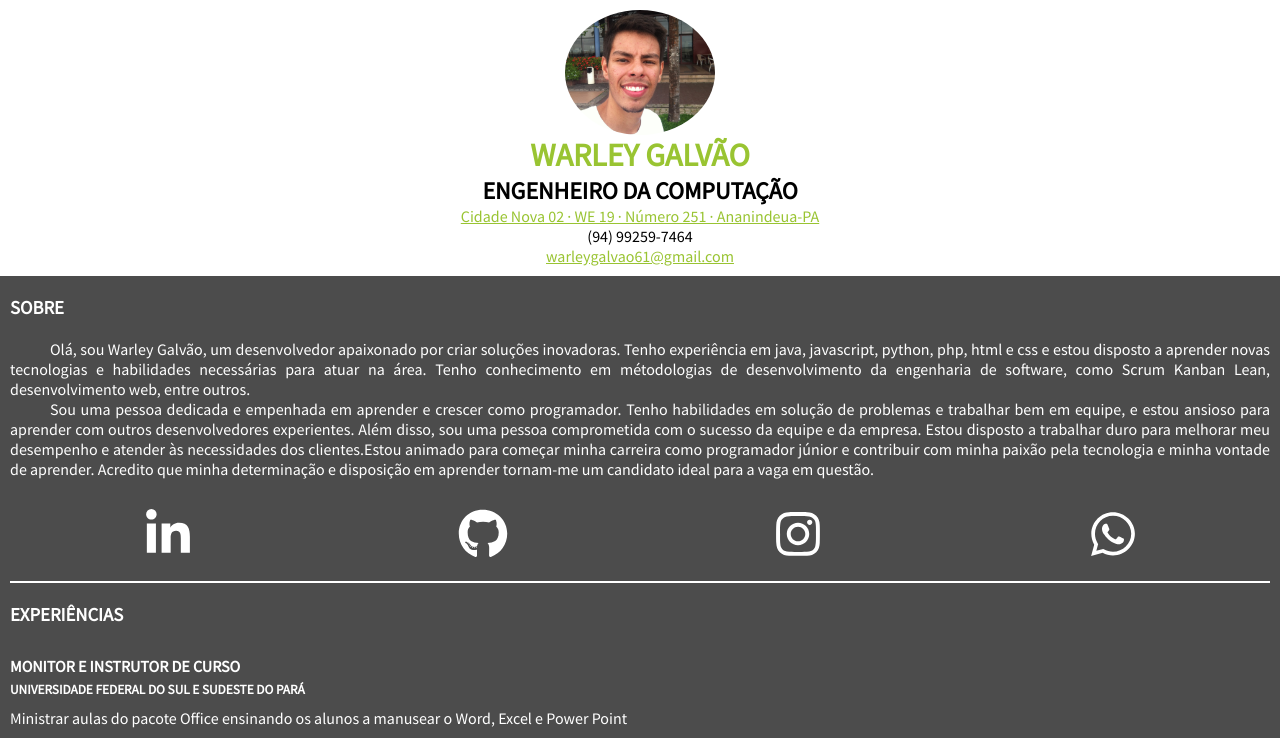
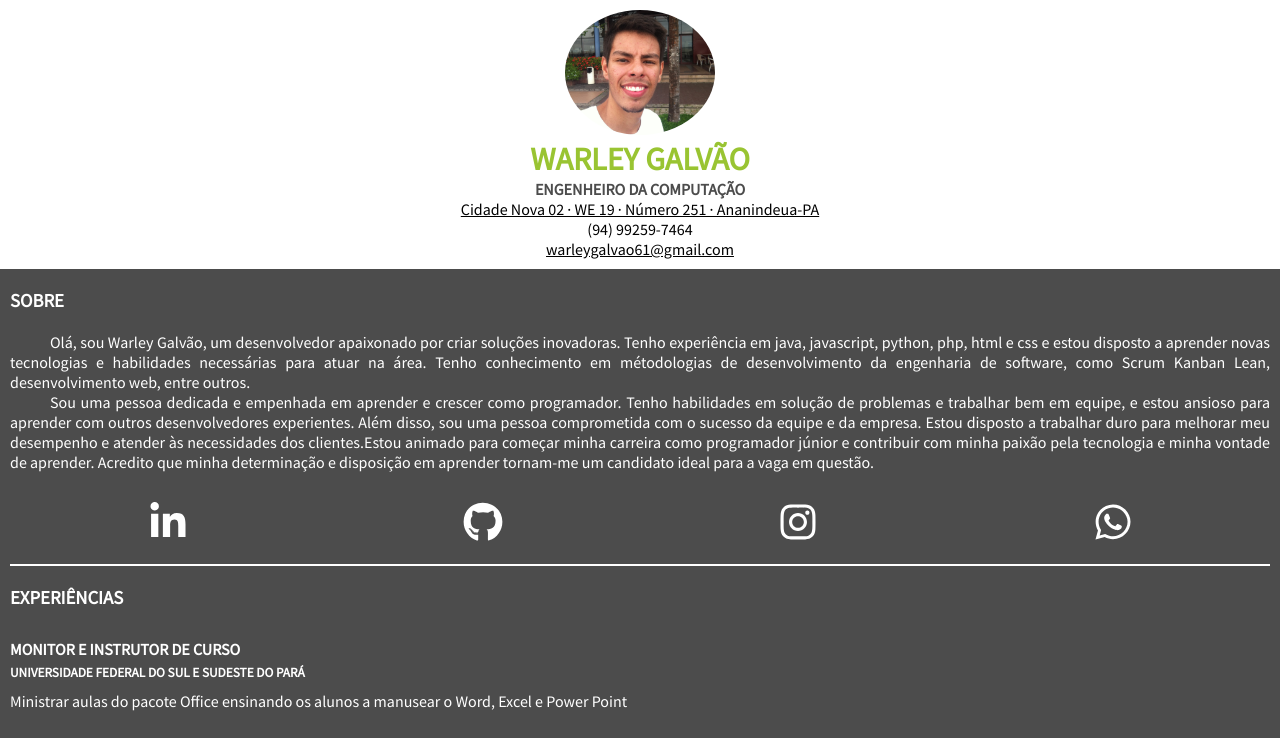
Before and after one commit to wrgalvao0/curriculo_v2, a plain HTML site: page index.html in a window 1280 px wide. Shown: the top 738 px of the page. Drawn offline with nearby package versions, Linux system fonts and the light colour scheme.

Commit message:
pequenos ajustes

```diff
--- a/css/style.css
+++ b/css/style.css
@@ -3,12 +3,22 @@
     margin: 0;
     padding: 0;
 }
-header{
+.header{
     display: flex;
     flex-direction: column;
     align-items: center;
     font-family: 'Source Sans Pro', sans-serif;
     padding: 10px;
+}
+#subtitulo-cabecalho{
+    font-size: 12pt;
+    color: #4c4c4c;
+}
+#endereco{
+    color: black;
+}
+#email{
+    color: black;
 }
 .links-sobre{
     text-decoration: underline;
@@ -72,14 +82,14 @@ h5{
     color: white;
 }
 .icones{
-    width: 50px;
-    height: 50px;
+    width: 40px;
+    height: 40px;
     margin-top: 10px;
 }
 .icones-sobre{
     color: white;
-    width: 50px;
-    height: 50px;
+    width: 40px;
+    height: 40px;
     margin-top: 10px;
 }
 .layout-icones-sobre{
--- a/index.html
+++ b/index.html
@@ -11,10 +11,16 @@
 </head>
 <body>
     <header>
-        <img src="img/foto.JPG" alt="Foto principal">
-        <h1 id="titulo-cabecalho">WARLEY GALVÃO</h1>
-        <h2>ENGENHEIRO DA COMPUTAÇÃO</h2>
-        <div id="endereco"><a class="links-sobre" target="_blank" href="https://www.google.com/maps/search/?api=1&query=Travessa We Dezenove, 251 - Cidade Nova, Ananindeua - PA">Cidade Nova 02 · WE 19 · Número 251 · Ananindeua-PA</a></div>  <div id="contato">(94) 99259-7464</div>  <div  id="email"><a class="links-sobre" href="mailto:warleygalvao61@gmail.com">warleygalvao61@gmail.com</a></div>
+        <div class="header">
+            <div><img src="img/foto.JPG" alt="Foto principal"></div>
+            <div>
+                <h1 id="titulo-cabecalho">WARLEY GALVÃO</h1>
+            </div>
+            <div>
+                <h2 id="subtitulo-cabecalho">ENGENHEIRO DA COMPUTAÇÃO</h2>
+            </div>
+            <div><a id="endereco" class="links-sobre" target="_blank" href="https://www.google.com/maps/search/?api=1&query=Travessa We Dezenove, 251 - Cidade Nova, Ananindeua - PA">Cidade Nova 02 · WE 19 · Número 251 · Ananindeua-PA</a></div>  <div id="contato">(94) 99259-7464</div>  <div><a  id="email" class="links-sobre" href="mailto:warleygalvao61@gmail.com">warleygalvao61@gmail.com</a></div>
+        </div>
     </header>
     <div class="layout">
         <div class="coluna-1">
```
